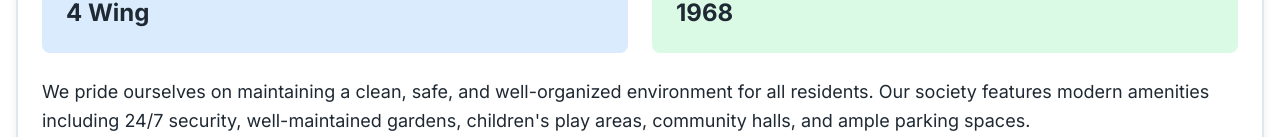
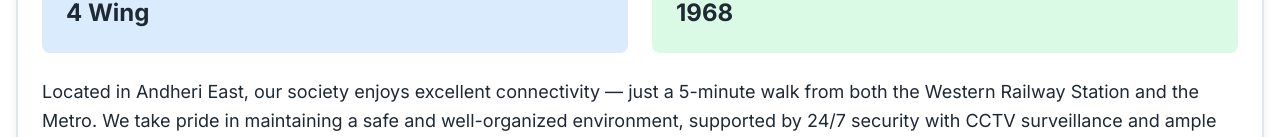
Before and after one commit to Aarya0901/indralok-connect, a React (Vite) app: page /about in a window 1280 px wide. Shown: the part 663-800 px from the top of the page. Built offline with nearby package versions, Linux system fonts and the light colour scheme; the HTML template or start-up script is replaced by a standard one.

Commit message:
Update About Us text
Replace paragraph on lines 47-49 of `src/pages/About.tsx` with new text describing the society's location, connectivity, and amenities.

```diff
--- a/src/pages/About.tsx
+++ b/src/pages/About.tsx
@@ -45,7 +45,7 @@ const About = () => {
                 </div>
               </div>
               <p>
-                We pride ourselves on maintaining a clean, safe, and well-organized environment for all residents. Our society features modern amenities including 24/7 security, well-maintained gardens, children's play areas, community halls, and ample parking spaces.
+                Located in Andheri East, our society enjoys excellent connectivity — just a 5-minute walk from both the Western Railway Station and the Metro. We take pride in maintaining a safe and well-organized environment, supported by 24/7 security with CCTV surveillance and ample parking spaces for residents and visitors alike.
               </p>
             </CardContent>
           </Card>
```
